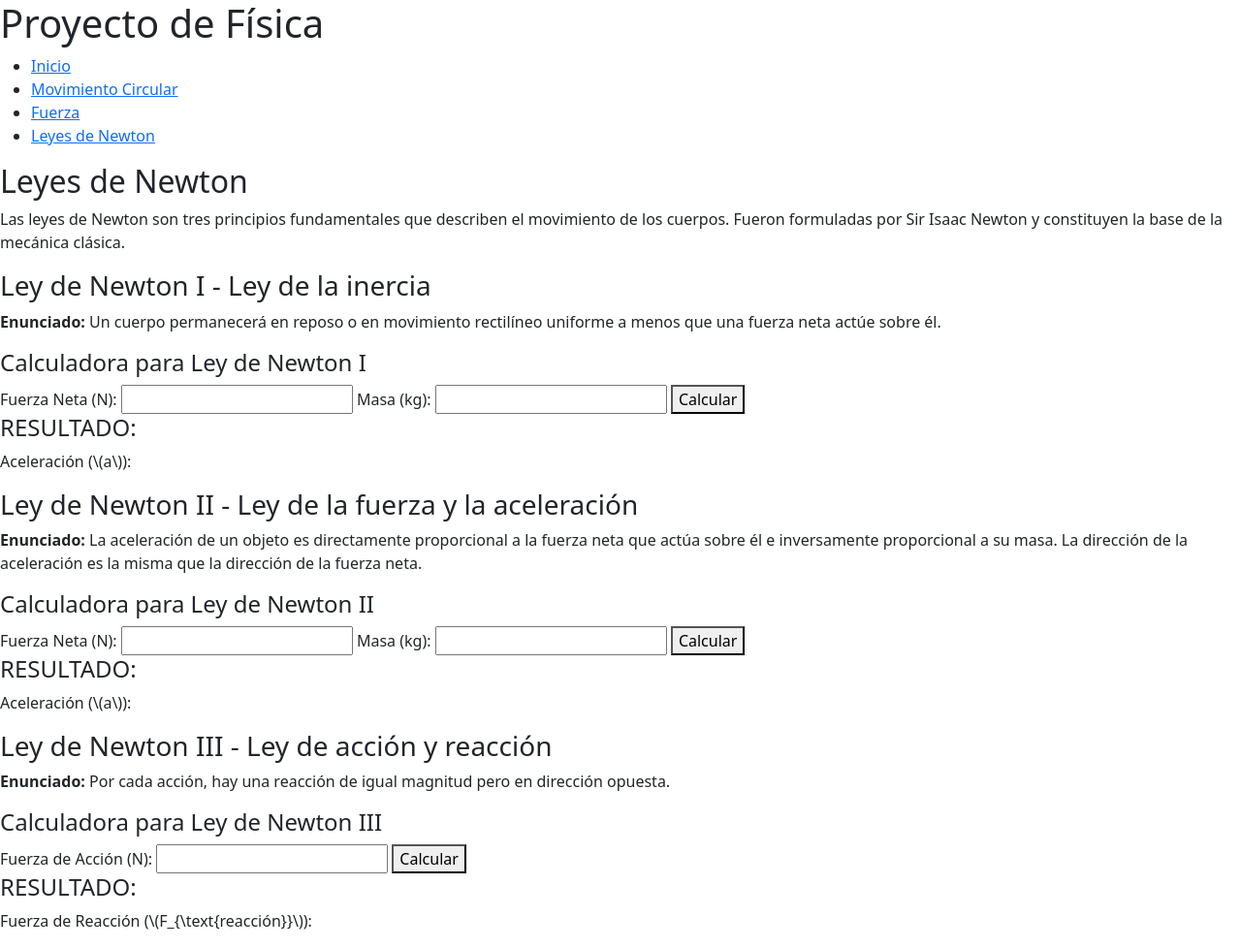
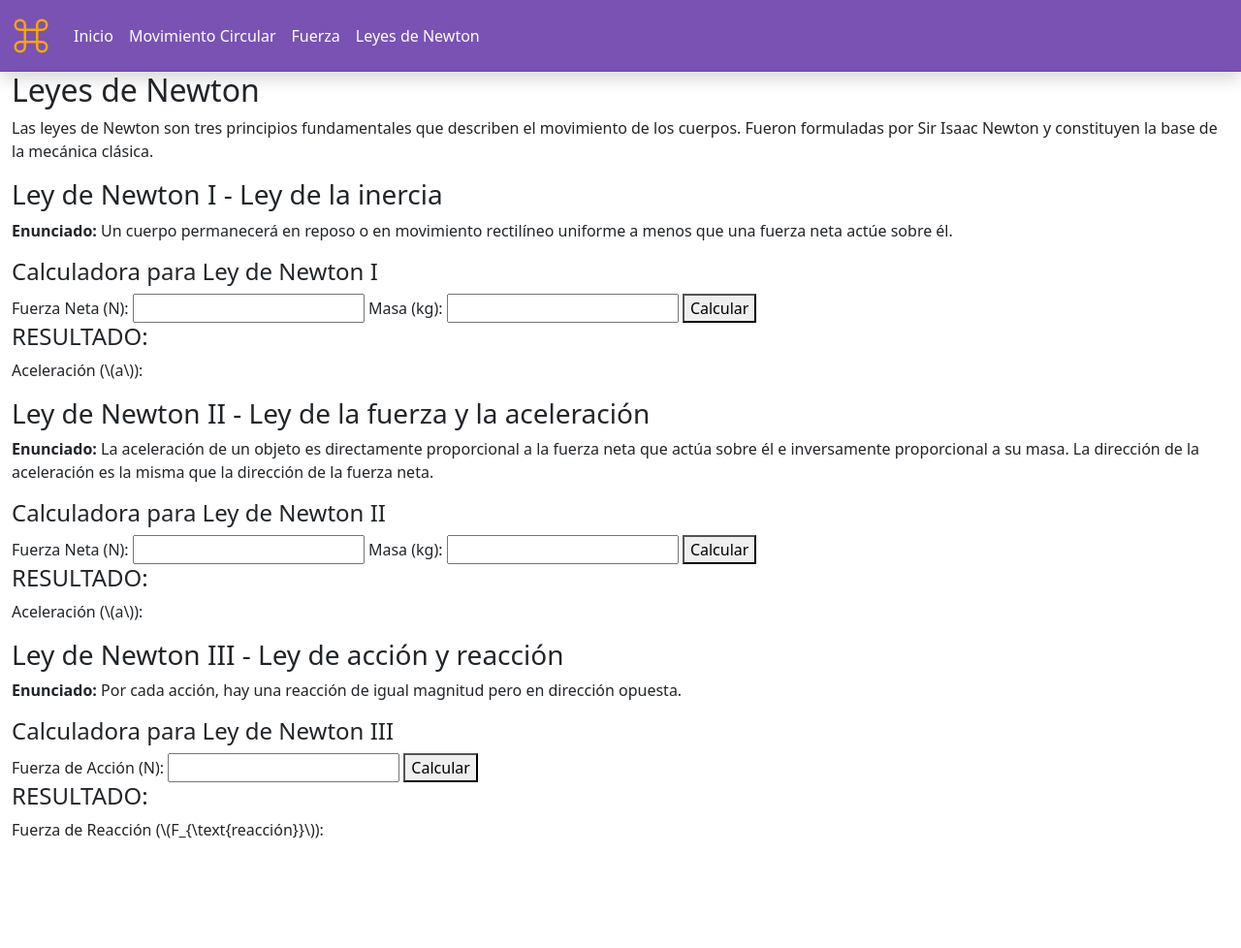
Before and after one commit to martinpiza/Proyecto-Fisica, a Django app: page /leyes-newton/ in a window 1280 px wide. Shown: the whole page at 97% size. After the commit the page ends 865 px from the top, so only its background shows below. Run offline with Django 4.2, Linux system fonts and the light colour scheme; some libraries are stand-ins or nearby versions.

Commit message:
barra de navegacion lista

```diff
--- a/aplicacion_fisica/static/aplicacion_fisica/css/estilo.css
+++ b/aplicacion_fisica/static/aplicacion_fisica/css/estilo.css
@@ -1,25 +1,14 @@
-body {
-    font-family: Arial, sans-serif;
+.bd-navbar {
+    padding: .75rem 0;
+    background-color: #7952b3;
+    box-shadow: 0 0.5rem 1rem rgba(0, 0, 0, 0.15), inset 0 -1px 0 rgba(0, 0, 0, 0.15);
 }
 
-nav {
-    background-color: #000000;
-    color: #fff;
-    padding: 10px;
+.logo {
+    color: orange;
+    transition: color .7s;
 }
 
-nav ul {
-    list-style-type: none;
-    margin: 0;
-    padding: 0;
+.logo:hover {
+    color: greenyellow;
 }
-
-nav ul li {
-    display: inline;
-    margin-right: 20px;
-}
-
-a {
-    color: #fff;
-    text-decoration: none;
-}
--- a/aplicacion_fisica/templates/aplicacion_fisica/fuerza.html
+++ b/aplicacion_fisica/templates/aplicacion_fisica/fuerza.html
@@ -25,9 +25,7 @@
         function calcularFuerza() {
             var masa_fuerza = parseFloat(document.getElementById('masa_fuerza').value);
             var aceleracion_fuerza = parseFloat(document.getElementById('aceleracion_fuerza').value);
-
             var fuerza_calculada = masa_fuerza * aceleracion_fuerza;
-
             document.getElementById('resultado_fuerza').innerText = 'Fuerza (\(F\)): ' + fuerza_calculada.toFixed(2) + ' N';
         }
     </script>
--- a/aplicacion_fisica/templates/aplicacion_fisica/index.html
+++ b/aplicacion_fisica/templates/aplicacion_fisica/index.html
@@ -1,29 +1,47 @@
-{% load static %}
 <!DOCTYPE html>
 <html lang="es">
   <head>
-    <meta charset="UTF-8">
+    <meta charset="UTF-8" />
     <title>Proyecto de Física</title>
-    <!--<link rel="stylesheet" href="{% static 'aplicacion_fisica/css/estilo.css' %}">-->
-    {% load bootstrap5 %}
-    {% bootstrap_css %}
-    {% bootstrap_javascript %}
+    <link rel="stylesheet" href="https://cdn.jsdelivr.net/npm/bootstrap-icons@1.11.1/font/bootstrap-icons.css" />
+    <link href="https://cdn.jsdelivr.net/npm/bootstrap@5.2.3/dist/css/bootstrap.min.css" rel="stylesheet" integrity="sha384-rbsA2VBKQhggwzxH7pPCaAqO46MgnOM80zW1RWuH61DGLwZJEdK2Kadq2F9CUG65" crossorigin="anonymous" />
+    {% load static %}
+    <link rel="stylesheet" href="{% static 'aplicacion_fisica/css/estilo.css' %}" />
   </head>
+
   <body>
-    <h1>Proyecto de Física</h1>
-    <nav>
-        <ul>
-            <li><a href="{% url 'index' %}">Inicio</a></li>
-            <li><a href="{% url 'movimiento_circular' %}">Movimiento Circular</a></li>
-            <li><a href="{% url 'fuerza' %}">Fuerza</a></li>
-            <li><a href="{% url 'leyes_newton' %}">Leyes de Newton</a></li>
+    <!--<h1>Proyecto de Física</h1>-->
+    <header class="navbar navbar-expand-lg bd-navbar navbar-dark">
+      <nav class="container-xxl">
+        <a class="navbar-brand logo" href="#">
+          <svg xmlns="http://www.w3.org/2000/svg" width="40" height="40" fill="currentColor" class="bi bi-command" viewBox="0 0 16 16">
+            <path d="M3.5 2A1.5 1.5 0 0 1 5 3.5V5H3.5a1.5 1.5 0 1 1 0-3zM6 5V3.5A2.5 2.5 0 1 0 3.5 6H5v4H3.5A2.5 2.5 0 1 0 6 12.5V11h4v1.5a2.5 2.5 0 1 0 2.5-2.5H11V6h1.5A2.5 2.5 0 1 0 10 3.5V5H6zm4 1v4H6V6h4zm1-1V3.5A1.5 1.5 0 1 1 12.5 5H11zm0 6h1.5a1.5 1.5 0 1 1-1.5 1.5V11zm-6 0v1.5A1.5 1.5 0 1 1 3.5 11H5z" />
+          </svg>
+        </a>
+        <button class="navbar-toggler" type="button" data-bs-toggle="collapse" data-bs-target="#navbarNav" aria-controls="navbarNav" aria-expanded="false" aria-label="Toggle navigation"><span class="navbar-toggler-icon"></span></button>
+        <div class="collapse navbar-collapse" id="navbarNav">
+          <ul class="navbar-nav">
+            <li class="nav-item">
+              <a class="nav-link active" href="{% url 'index' %}">Inicio</a>
+            </li>
+            <li class="nav-item">
+              <a class="nav-link active" href="{% url 'movimiento_circular' %}">Movimiento Circular</a>
+            </li>
+            <li class="nav-item">
+              <a class="nav-link active" href="{% url 'fuerza' %}">Fuerza</a>
+            </li>
+            <li class="nav-item">
+              <a class="nav-link active" href="{% url 'leyes_newton' %}">Leyes de Newton</a>
+            </li>
           </ul>
+        </div>
       </nav>
+    </header>
     <div>
       {% block content %}
+
       {% endblock %}
     </div>
-    <!--<script src="https://cdn.jsdelivr.net/npm/@popperjs/core@2.11.8/dist/umd/popper.min.js" integrity="sha384-I7E8VVD/ismYTF4hNIPjVp/Zjvgyol6VFvRkX/vR+Vc4jQkC+hVqc2pM8ODewa9r" crossorigin="anonymous"></script>
-    <script src="https://cdn.jsdelivr.net/npm/bootstrap@5.3.2/dist/js/bootstrap.min.js" integrity="sha384-BBtl+eGJRgqQAUMxJ7pMwbEyER4l1g+O15P+16Ep7Q9Q+zqX6gSbd85u4mG4QzX+" crossorigin="anonymous"></script>-->
+    <script src="https://cdn.jsdelivr.net/npm/bootstrap@5.2.3/dist/js/bootstrap.bundle.min.js" integrity="sha384-kenU1KFdBIe4zVF0s0G1M5b4hcpxyD9F7jL+jjXkk+Q2h455rYXK/7HAuoJl+0I4" crossorigin="anonymous"></script>
   </body>
 </html>
--- a/aplicacion_fisica/templates/aplicacion_fisica/leyes_newton.html
+++ b/aplicacion_fisica/templates/aplicacion_fisica/leyes_newton.html
@@ -2,10 +2,9 @@
 {% extends 'aplicacion_fisica/index.html' %}
 
 {% block content %}
+  <div class="container-xxl">
     <h2>Leyes de Newton</h2>
-    <p>
-        Las leyes de Newton son tres principios fundamentales que describen el movimiento de los cuerpos. Fueron formuladas por Sir Isaac Newton y constituyen la base de la mecánica clásica.
-    </p>
+    <p>Las leyes de Newton son tres principios fundamentales que describen el movimiento de los cuerpos. Fueron formuladas por Sir Isaac Newton y constituyen la base de la mecánica clásica.</p>
 
     <!-- Ley de Newton I -->
     <div class="ley-newton">
@@ -19,15 +18,15 @@
         <form id="ley_newton_i_form">
           {% csrf_token %}
           <label for="fuerza_neta_ley_newton_i">Fuerza Neta (N):</label>
-                <input type="text" id="fuerza_neta_ley_newton_i" name="fuerza_neta_ley_newton_i" required>
+          <input type="text" id="fuerza_neta_ley_newton_i" name="fuerza_neta_ley_newton_i" required />
 
           <label for="masa_ley_newton_i">Masa (kg):</label>
-                <input type="text" id="masa_ley_newton_i" name="masa_ley_newton_i" required>
+          <input type="text" id="masa_ley_newton_i" name="masa_ley_newton_i" required />
 
           <button type="button" onclick="calcularLeyNewtonI()">Calcular</button>
         </form>
         <h4>RESULTADO:</h4>
-            <p id="resultado_ley_newton_i">Aceleración (\(a\)): </p>
+        <p id="resultado_ley_newton_i">Aceleración (\(a\)):</p>
       </div>
     </div>
 
@@ -43,15 +42,15 @@
         <form id="ley_newton_ii_form">
           {% csrf_token %}
           <label for="fuerza_neta_ley_newton_ii">Fuerza Neta (N):</label>
-                <input type="text" id="fuerza_neta_ley_newton_ii" name="fuerza_neta_ley_newton_ii" required>
+          <input type="text" id="fuerza_neta_ley_newton_ii" name="fuerza_neta_ley_newton_ii" required />
 
           <label for="masa_ley_newton_ii">Masa (kg):</label>
-                <input type="text" id="masa_ley_newton_ii" name="masa_ley_newton_ii" required>
+          <input type="text" id="masa_ley_newton_ii" name="masa_ley_newton_ii" required />
 
           <button type="button" onclick="calcularLeyNewtonII()">Calcular</button>
         </form>
         <h4>RESULTADO:</h4>
-            <p id="resultado_ley_newton_ii">Aceleración (\(a\)): </p>
+        <p id="resultado_ley_newton_ii">Aceleración (\(a\)):</p>
       </div>
     </div>
 
@@ -67,41 +66,39 @@
         <form id="ley_newton_iii_form">
           {% csrf_token %}
           <label for="fuerza_accion_ley_newton_iii">Fuerza de Acción (N):</label>
-                <input type="text" id="fuerza_accion_ley_newton_iii" name="fuerza_accion_ley_newton_iii" required>
-
+          <input type="text" id="fuerza_accion_ley_newton_iii" name="fuerza_accion_ley_newton_iii" required />
           <button type="button" onclick="calcularLeyNewtonIII()">Calcular</button>
         </form>
         <h4>RESULTADO:</h4>
-            <p id="resultado_ley_newton_iii">Fuerza de Reacción (\(F_{\text{reacción}}\)): </p>
+        <p id="resultado_ley_newton_iii">Fuerza de Reacción (\(F_{\text{reacción}}\)):</p>
       </div>
     </div>
 
     <!-- Agrega aquí cualquier otra sección o descripción que desees -->
-
+  </div>
   <script>
     function calcularLeyNewtonI() {
-            var fuerza_neta_ley_newton_i = parseFloat(document.getElementById('fuerza_neta_ley_newton_i').value);
-            var masa_ley_newton_i = parseFloat(document.getElementById('masa_ley_newton_i').value);
+      var fuerza_neta_ley_newton_i = parseFloat(document.getElementById('fuerza_neta_ley_newton_i').value)
+      var masa_ley_newton_i = parseFloat(document.getElementById('masa_ley_newton_i').value)
 
-            var aceleracion_ley_newton_i = fuerza_neta_ley_newton_i / masa_ley_newton_i;
+      var aceleracion_ley_newton_i = fuerza_neta_ley_newton_i / masa_ley_newton_i
 
-            document.getElementById('resultado_ley_newton_i').innerText = 'Aceleración (\(a\)): ' + aceleracion_ley_newton_i.toFixed(2) + ' m/s²';
+      document.getElementById('resultado_ley_newton_i').innerText = 'Aceleración ((a)): ' + aceleracion_ley_newton_i.toFixed(2) + ' m/s²'
     }
 
     function calcularLeyNewtonII() {
-            var fuerza_neta_ley_newton_ii = parseFloat(document.getElementById('fuerza_neta_ley_newton_ii').value);
-            var masa_ley_newton_ii = parseFloat(document.getElementById('masa_ley_newton_ii').value);
+      var fuerza_neta_ley_newton_ii = parseFloat(document.getElementById('fuerza_neta_ley_newton_ii').value)
+      var masa_ley_newton_ii = parseFloat(document.getElementById('masa_ley_newton_ii').value)
 
-            var aceleracion_ley_newton_ii = fuerza_neta_ley_newton_ii / masa_ley_newton_ii;
+      var aceleracion_ley_newton_ii = fuerza_neta_ley_newton_ii / masa_ley_newton_ii
 
-            document.getElementById('resultado_ley_newton_ii').innerText = 'Aceleración (\(a\)): ' + aceleracion_ley_newton_ii.toFixed(2) + ' m/s²';
+      document.getElementById('resultado_ley_newton_ii').innerText = 'Aceleración ((a)): ' + aceleracion_ley_newton_ii.toFixed(2) + ' m/s²'
     }
 
     function calcularLeyNewtonIII() {
-            var fuerza_accion_ley_newton_iii = parseFloat(document.getElementById('fuerza_accion_ley_newton_iii').value);
+      var fuerza_accion_ley_newton_iii = parseFloat(document.getElementById('fuerza_accion_ley_newton_iii').value)
 
-            document.getElementById('resultado_ley_newton_iii').innerText = 'Fuerza de Reacción (\(F_{\text{reacción}}\)): ' + fuerza_accion_ley_newton_iii.toFixed(2) + ' N';
+      document.getElementById('resultado_ley_newton_iii').innerText = 'Fuerza de Reacción ((F_{\text{reacción}})): ' + fuerza_accion_ley_newton_iii.toFixed(2) + ' N'
     }
   </script>
-
 {% endblock %}
--- a/proyecto/settings.py
+++ b/proyecto/settings.py
@@ -20,7 +20,6 @@ INSTALLED_APPS = [
     'aplicacion_fisica',
     'proyecto',
     'whitenoise.runserver_nostatic',
-    'bootstrap5',
 ]
 
 MIDDLEWARE = [
```
Lines whose indentation alone changed are shown as unchanged.
